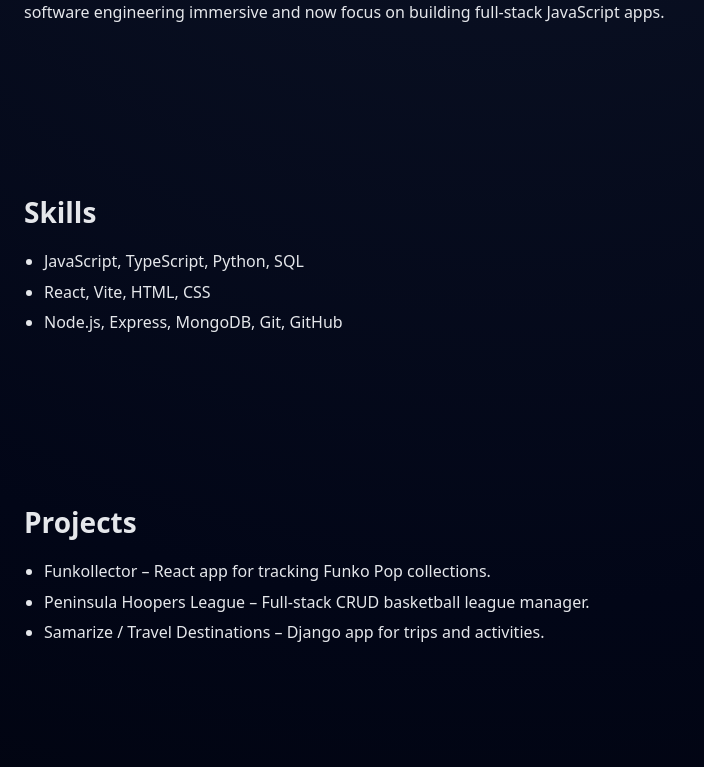
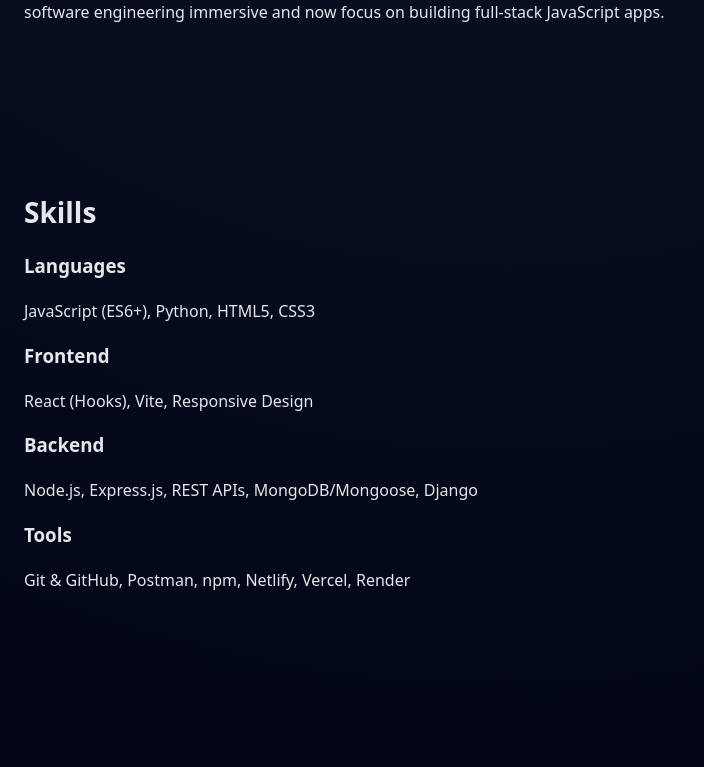
Before and after one commit to MarcoPhilip/my-portfolio, a React (Vite) app: page / in a window 1280 px wide. Shown: the part 614-1381 px from the top of the page, without its empty margins (0-704 px from the left). Built offline with nearby package versions, Linux system fonts and the light colour scheme.

Commit message:
skills section change

```diff
--- a/src/App.jsx
+++ b/src/App.jsx
@@ -53,11 +53,28 @@ function App() {
         <section id="skills" className="section">
           <div className="section-inner">
             <h2>Skills</h2>
-            <ul>
-              <li>JavaScript, TypeScript, Python, SQL</li>
-              <li>React, Vite, HTML, CSS</li>
-              <li>Node.js, Express, MongoDB, Git, GitHub</li>
-            </ul>
+
+            <div className="skills-grid">
+              <div className="card">
+                <h3>Languages</h3>
+                <p>JavaScript (ES6+), Python, HTML5, CSS3</p>
+              </div>
+
+              <div className="card">
+                <h3>Frontend</h3>
+                <p>React (Hooks), Vite, Responsive Design</p>
+              </div>
+
+              <div className="card">
+                <h3>Backend</h3>
+                <p>Node.js, Express.js, REST APIs, MongoDB/Mongoose, Django</p>
+              </div>
+
+              <div className="card">
+                <h3>Tools</h3>
+                <p>Git & GitHub, Postman, npm, Netlify, Vercel, Render</p>
+              </div>
+            </div>
           </div>
         </section>
 
```
